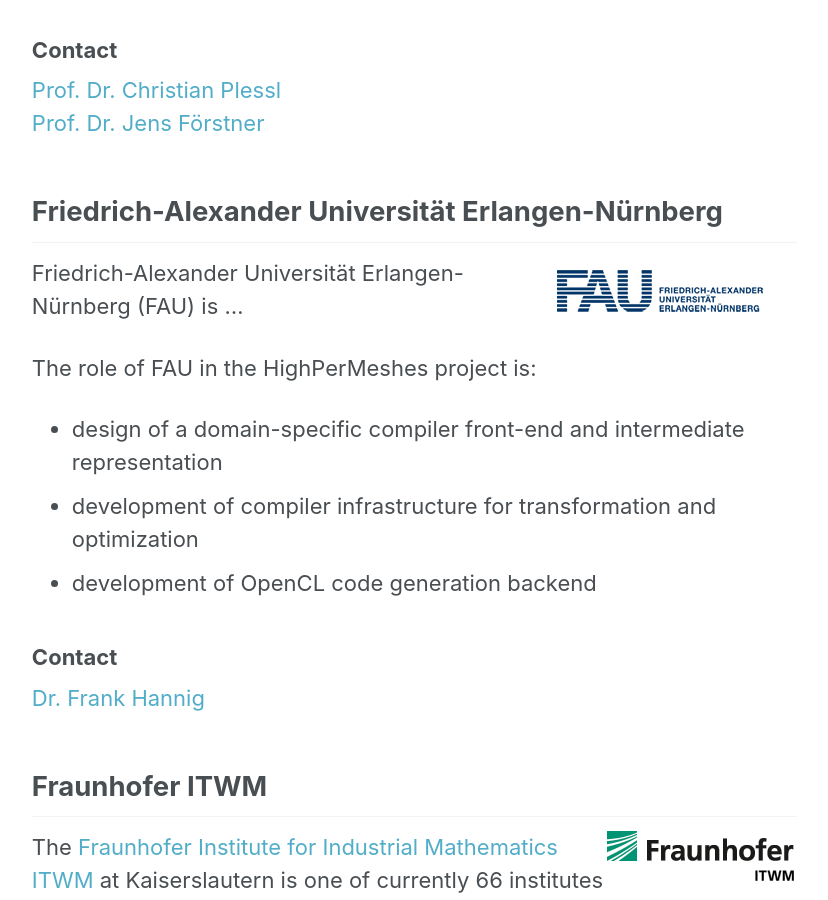
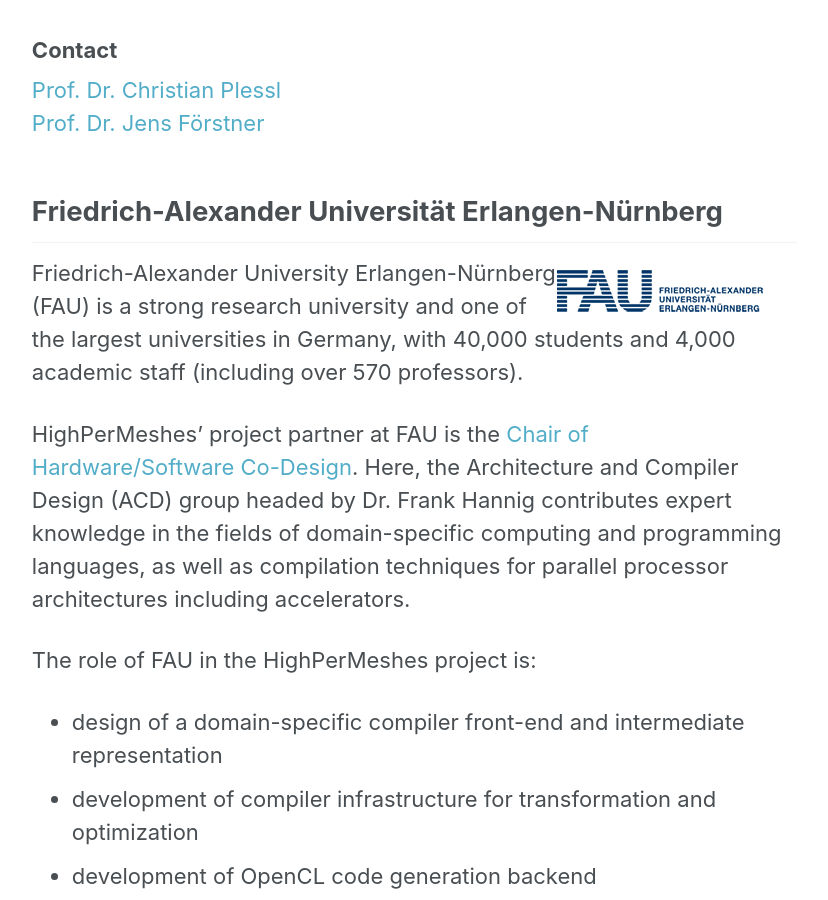
Before and after one commit to HighPerMeshes/highpermeshes.github.io, a Jekyll site: the page built from _pages/consortium.md, in a window 1280 px wide and 900 px high, scrolled down 1540 px. Shown: the whole window, without its empty margins (252-1080 px from the left). Built offline with Jekyll 4.4.1, drawn with Linux system fonts in a browser that asks for light colours.

Commit message:
Integrate contribution by Frank

```diff
--- a/_pages/consortium.md
+++ b/_pages/consortium.md
@@ -44,7 +44,10 @@ The role of UPB in the HighPerMeshes project is:
 <img src="/assets/images/Logo-FAU.png" style="float:right;" title="FAU Logo">
 </picture>
 
-Friedrich-Alexander Universität Erlangen-Nürnberg (FAU) is ...
+
+Friedrich-Alexander University Erlangen-Nürnberg (FAU) is a strong research university and one of the largest universities in Germany, with 40,000 students and 4,000 academic staff (including over 570 professors).
+
+HighPerMeshes' project partner at FAU is the [Chair of Hardware/Software Co-Design](https://cs12.cms.rrze.uni-erlangen.de/). Here, the Architecture and Compiler Design (ACD) group headed by Dr. Frank Hannig contributes expert knowledge in the fields of domain-specific computing and programming languages, as well as compilation techniques for parallel processor architectures including accelerators.
 
 The role of FAU in the HighPerMeshes project is:
 * design of a domain-specific compiler front-end and intermediate representation
```
